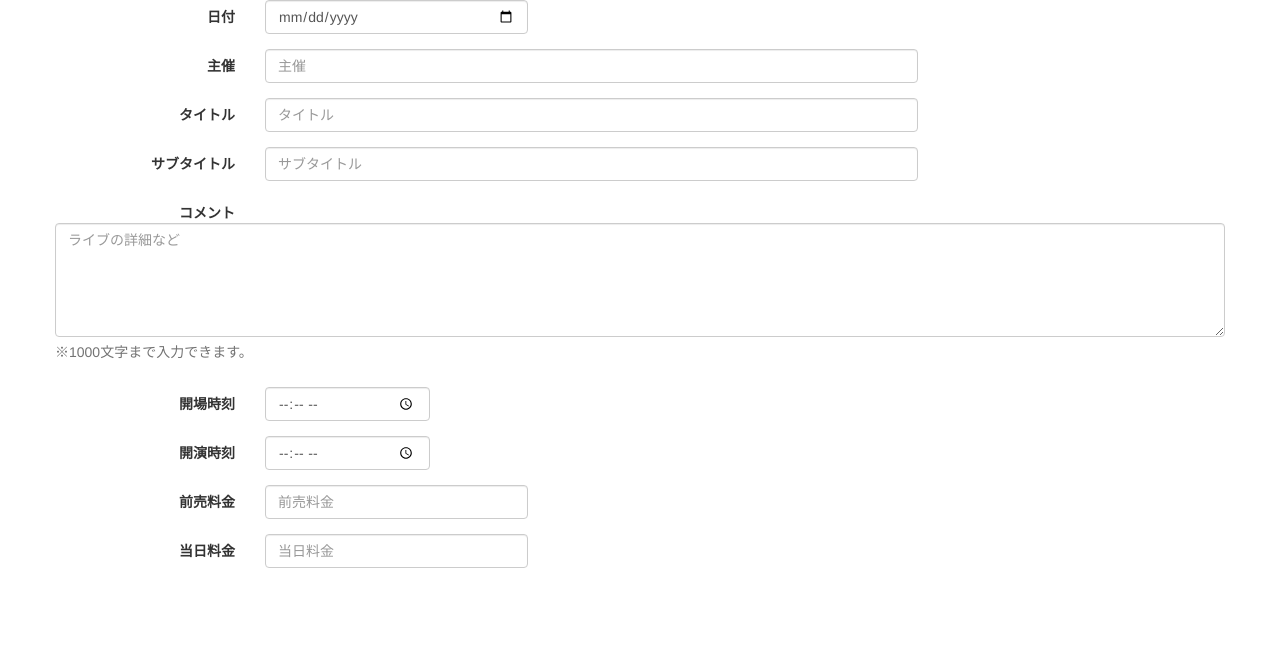
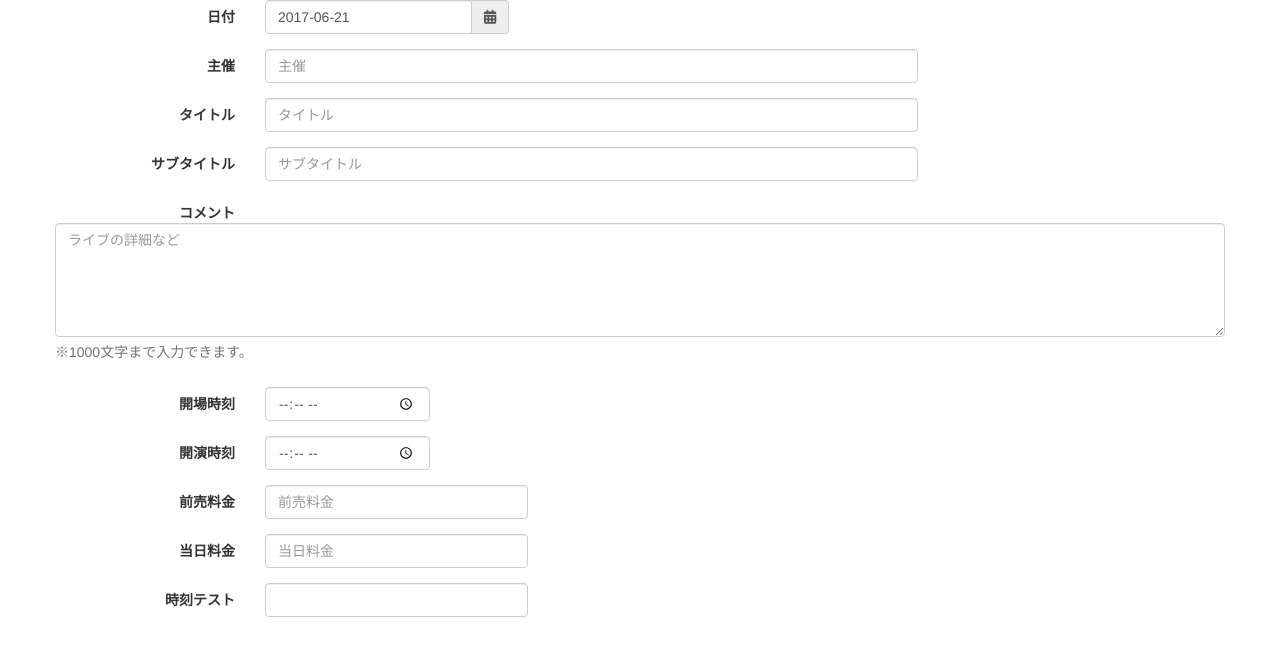
Before and after one commit to cohyou/bootstrap_practice, a plain HTML site: page live_info_edit.html in a window 1280 px wide. Drawn offline with nearby package versions, Linux system fonts and the light colour scheme.

Commit message:
add jQuery plugins

```diff
--- a/live_info_edit.html
+++ b/live_info_edit.html
@@ -4,8 +4,9 @@
   <meta charset="utf-8">
   <meta http-equiv="X-UA-Compatible" content="IE=Edge">
   <meta name="viewport" content="width=device-width, initial-scale=1.0">
-  <link rel="stylesheet"
-    href="https://maxcdn.bootstrapcdn.com/bootstrap/3.3.7/css/bootstrap.min.css" >
+  <link rel="stylesheet" href="https://maxcdn.bootstrapcdn.com/bootstrap/3.3.7/css/bootstrap.min.css" >
+  <link rel="stylesheet" href="bootstrap-datepicker/dist/css/bootstrap-datepicker.min.css">
+  <link rel="stylesheet" href="jqeury-timepicker/jquery.timepicker.css">
   <title>title</title>
 </head>
 <body>
@@ -23,10 +24,16 @@
   -->
 
   <form method="post" class="form-horizontal">
-      <div class="form-group">
-        <label for="datef" class="control-label col-sm-2">日付</label>
-        <div class="col-sm-3">
-          <input id="datef" type="date" placeholder="日付" class="form-control">
+
+    <div class="form-group" id="datepicker-default">
+      <label for="datef" class="col-sm-2 control-label">日付</label>
+      <div class="col-sm-4 form-inline">
+        <div class="input-group date">
+          <input id="datef" type="text" class="form-control" value="2017-06-21">
+          <div class="input-group-addon">
+            <i class="fa fa-calendar"></i>
+          </div>
+        </div>
       </div>
     </div>
 
@@ -86,10 +93,32 @@
         <input id="door-fee" type="text" placeholder="当日料金" class="form-control">
       </div>
     </div>
+
+    <div id="time-test" class="form-group some-time-inputs">
+      <label class="control-label col-sm-2">時刻テスト</label>
+      <div class="col-sm-3">
+        <input type="text" class="form-control" data-time-format="H:i:s">
+      </div>
+    </div>
   </form>
 </div>
 
 <script src="https://ajax.googleapis.com/ajax/libs/jquery/1.12.4/jquery.min.js"></script>
 <script src="https://maxcdn.bootstrapcdn.com/bootstrap/3.3.7/js/bootstrap.min.js"></script>
+<script src="https://use.fontawesome.com/f809cfaef5.js"></script>
+<script src="bootstrap-datepicker/dist/js/bootstrap-datepicker.min.js"></script>
+<script src="bootstrap-datepicker/dist/locales/bootstrap-datepicker.ja.min.js"></script>
+<script src="jqeury-timepicker/jquery.timepicker.min.js"></script>
+<script>
+$(function(){
+    // Default
+    $('#datepicker-default .date').datepicker({
+        format: "yyyy-mm-dd",
+        language: 'ja'
+    });
+
+    $('#time-test .some-time-inputs').timepicker({});
+});
+</script>
 </body>
 </html>
```
Lines whose indentation alone changed are shown as unchanged.
